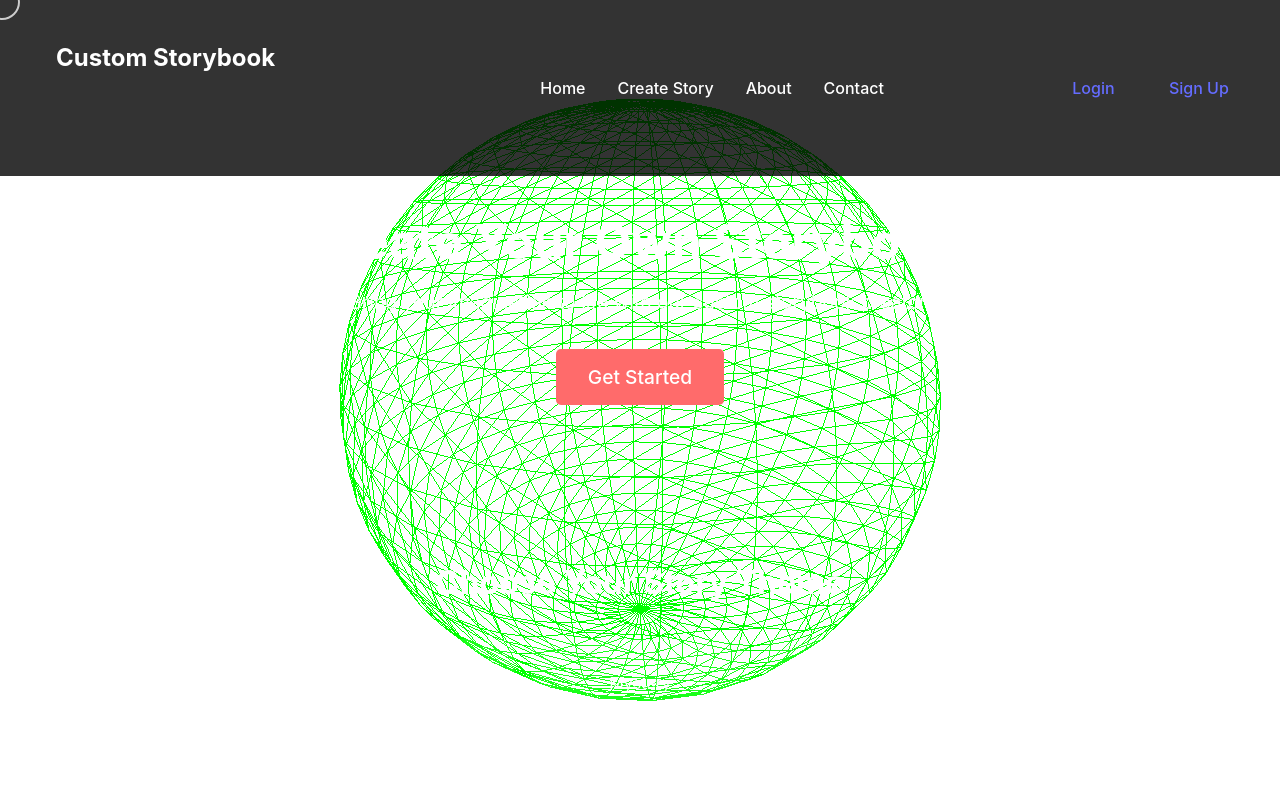
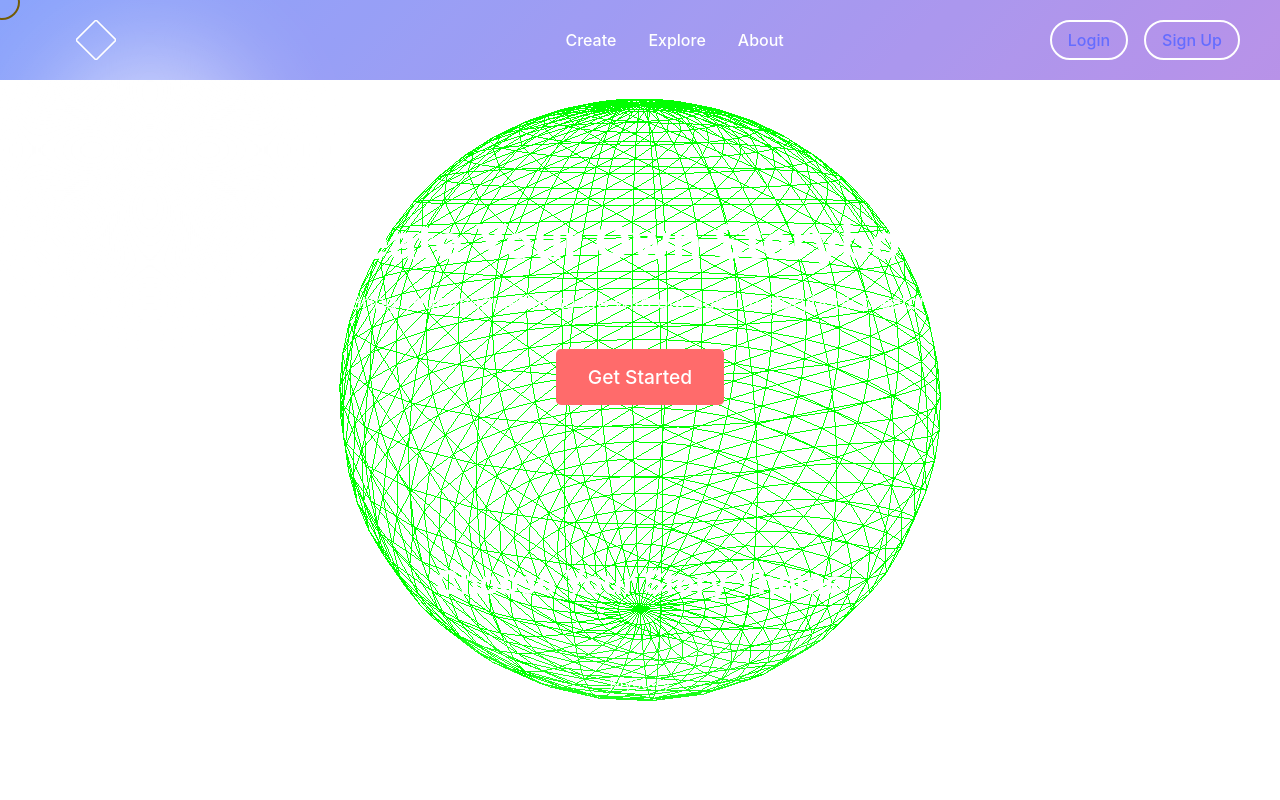
Before and after one commit to Neeraj7911/storybook-store-project, a React (Vite) app: page / in a window 1280 px wide. Shown: the top 800 px of the page. Built offline with nearby package versions, Linux system fonts and the light colour scheme; no server answers.

Commit message:
header changes

```diff
--- a/package.json
+++ b/package.json
@@ -14,6 +14,7 @@
     "framer-motion": "^12.0.6",
     "react": "^18.3.1",
     "react-dom": "^18.3.1",
+    "react-icons": "^5.4.0",
     "react-router-dom": "^7.1.4",
     "three": "^0.173.0"
   },
--- a/src/components/Header.css
+++ b/src/components/Header.css
@@ -1,41 +1,226 @@
 .header {
-  display: flex;
-  justify-content: space-between;
-  align-items: center;
-  padding: 1rem 2rem;
-  background-color: rgba(0, 0, 0, 0.8);
   position: fixed;
   top: 0;
   left: 0;
   right: 0;
   z-index: 1000;
+  height: 80px;
+  overflow: visible;
 }
 
-.logo a {
+.header-background {
+  position: absolute;
+  top: 0;
+  left: 0;
+  right: 0;
+  bottom: 0;
+  background: linear-gradient(135deg, #6e8efb, #a777e3);
+  opacity: 0.8;
+}
+
+.header-blob {
+  position: absolute;
+  width: 300px;
+  height: 300px;
+  background: radial-gradient(
+    circle,
+    rgba(255, 255, 255, 0.8) 0%,
+    rgba(255, 255, 255, 0) 70%
+  );
+  border-radius: 50%;
+  filter: blur(40px);
+  transition: transform 0.1s ease-out;
+}
+
+.header-content {
+  position: relative;
+  display: flex;
+  justify-content: space-between;
+  align-items: center;
+  max-width: 1200px;
+  margin: 0 auto;
+  height: 100%;
+  padding: 0 1rem;
+}
+
+.logo {
+  display: flex;
+  align-items: center;
+  text-decoration: none;
+  color: #fff;
+  font-weight: bold;
   font-size: 1.5rem;
-  font-weight: bold;
-  color: #fff;
-  text-decoration: none;
+  z-index: 1001;
+}
+
+.logo-svg {
+  width: 40px;
+  height: 40px;
+  margin-right: 10px;
+}
+
+.logo-path {
+  fill: none;
+  stroke: #fff;
+  stroke-width: 8;
+  stroke-dasharray: 800;
+  stroke-dashoffset: 800;
+  animation: draw-logo 2s forwards;
+}
+
+@keyframes draw-logo {
+  to {
+    stroke-dashoffset: 0;
+  }
+}
+
+.logo-text {
+  opacity: 0;
+  animation: fade-in 0.5s 1.5s forwards;
+}
+
+@keyframes fade-in {
+  to {
+    opacity: 1;
+  }
 }
 
 .nav ul {
   display: flex;
   list-style-type: none;
+  gap: 2rem;
+  padding-left: 0;
 }
 
-.nav li {
-  margin-left: 2rem;
-}
-
-.nav a {
+.nav-link {
   color: #fff;
   text-decoration: none;
   font-size: 1rem;
+  font-weight: 500;
+  position: relative;
+  padding: 0.5rem 0;
+}
+
+.nav-text {
+  position: relative;
+  z-index: 1;
+}
+
+.nav-highlight {
+  position: absolute;
+  bottom: 0;
+  left: 0;
+  width: 100%;
+  height: 2px;
+  background-color: #fff;
+  transform: scaleX(0);
+  transition: transform 0.3s ease-in-out;
+}
+
+.nav-link:hover .nav-highlight {
+  transform: scaleX(1);
+}
+
+.user-profile {
+  position: relative;
+  z-index: 1001;
+}
+
+.profile-trigger {
+  display: flex;
+  align-items: center;
+  cursor: pointer;
+  padding: 0.5rem;
+  border-radius: 25px;
+  transition: background-color 0.3s ease;
+}
+
+.profile-trigger:hover {
+  background-color: rgba(255, 255, 255, 0.1);
+}
+
+.profile-image {
+  width: 40px;
+  height: 40px;
+  border-radius: 50%;
+  margin-right: 0.5rem;
+  border: 2px solid #fff;
+  transition: all 0.3s ease-in-out;
+}
+
+.username {
+  font-size: 1rem;
+  font-weight: 500;
+  color: #fff;
+}
+
+.dropdown-menu {
+  position: absolute;
+  top: 100%;
+  right: 0;
+  background-color: #fff;
+  border-radius: 5px;
+  padding: 0.5rem;
+  min-width: 150px;
+  box-shadow: 0 4px 6px rgba(0, 0, 0, 0.1);
+  z-index: 1001;
+}
+
+.dropdown-menu a,
+.dropdown-menu button {
+  display: block;
+  width: 100%;
+  padding: 0.5rem;
+  text-align: left;
+  background: none;
+  border: none;
+  color: #333;
+  cursor: pointer;
+  transition: background-color 0.3s ease;
+  text-decoration: none;
+  font-size: 1rem;
+}
+
+.dropdown-menu a:hover,
+.dropdown-menu button:hover {
+  background-color: rgba(110, 142, 251, 0.1);
+}
+
+.auth-buttons {
+  display: flex;
+  gap: 1rem;
+  z-index: 1001;
+}
+
+.auth-buttons button {
+  background: none;
+  border: 2px solid #fff;
+  color: #fff;
+  cursor: pointer;
+  font-weight: 500;
+  transition: all 0.3s ease-in-out;
+  padding: 0.5rem 1rem;
+  border-radius: 25px;
+}
+
+.login-btn {
+  background-color: rgba(255, 255, 255, 0.2);
+}
+
+.signup-btn {
+  background-color: #fff;
+  color: #6e8efb;
+}
+
+.auth-buttons button:hover {
+  transform: translateY(-2px);
+  box-shadow: 0 4px 6px rgba(0, 0, 0, 0.1);
 }
 
 .menu-toggle {
   display: none;
   cursor: pointer;
+  z-index: 1001;
 }
 
 .hamburger {
@@ -77,84 +262,114 @@
 }
 
 @media (max-width: 768px) {
+  .header-content {
+    justify-content: center;
+  }
+
+  .logo {
+    position: absolute;
+    left: 50%;
+    transform: translateX(-50%);
+  }
+
+  .logo-text {
+    display: none;
+  }
+
   .nav {
     display: none;
+    position: fixed;
+    top: 80px;
+    left: 0;
+    right: 0;
+    bottom: 0;
+    background-color: rgba(110, 142, 251, 0.95);
+    padding: 1rem;
+    overflow-y: auto;
   }
 
   .nav.open {
     display: block;
-    position: absolute;
-    top: 100%;
-    left: 0;
-    right: 0;
-    background-color: rgba(0, 0, 0, 0.9);
   }
 
   .nav ul {
     flex-direction: column;
-    padding: 1rem;
+    gap: 1rem;
+    align-items: center;
   }
 
-  .nav li {
-    margin: 1rem 0;
+  .nav-link {
+    font-size: 1.2rem;
   }
 
   .menu-toggle {
     display: block;
+    position: absolute;
+    left: 1rem;
   }
-  .user-profile,
+
   .auth-buttons {
-    margin-right: 3rem;
+    position: absolute;
+    right: 1rem;
+  }
+
+  .auth-buttons button {
+    padding: 0.25rem 0.5rem;
+    font-size: 0.9rem;
+  }
+
+  .user-profile {
+    position: absolute;
+    right: 1rem;
+  }
+
+  .profile-trigger {
+    padding: 0.25rem;
+  }
+
+  .profile-image {
+    width: 32px;
+    height: 32px;
+    margin-right: 0;
+  }
+
+  .username {
+    display: none;
+  }
+
+  .dropdown-menu {
+    right: 0;
+    left: auto;
   }
 }
 
-.user-profile {
-  position: relative;
+@media (min-width: 769px) {
+  .header-content {
+    justify-content: space-between;
+    padding: 0 2rem;
   }
 
-.profile-image {
-  width: 40px;
-  height: 40px;
-  border-radius: 50%;
-  cursor: pointer;
+  .logo {
+    order: 1;
   }
 
-.dropdown-menu {
-  position: absolute;
-  top: 100%;
-  right: 0;
-  background-color: rgba(255, 255, 255, 0.1);
-  border-radius: 5px;
-  padding: 0.5rem;
-  min-width: 150px;
+  .nav {
+    order: 2;
+    flex-grow: 1;
+    display: flex;
+    justify-content: center;
   }
 
-.dropdown-menu a,
-.dropdown-menu button {
-  display: block;
-  width: 100%;
-  padding: 0.5rem;
-  text-align: left;
-  background: none;
-  border: none;
-  color: #fff;
-  cursor: pointer;
-  transition: background-color 0.3s ease;
+  .nav ul {
+    justify-content: center;
   }
 
-.dropdown-menu a:hover,
-.dropdown-menu button:hover {
-  background-color: rgba(255, 255, 255, 0.2);
+  .user-profile,
+  .auth-buttons {
+    order: 3;
   }
 
-.auth-buttons {
-  display: flex;
-  gap: 1rem;
+  .menu-toggle {
+    display: none;
   }
-
-.auth-buttons button {
-  background: none;
-  border: none;
-  color: #fff;
-  cursor: pointer;
 }
--- a/src/components/Header.jsx
+++ b/src/components/Header.jsx
@@ -1,7 +1,7 @@
-import { useState } from "react";
+import { useState, useEffect, useRef } from "react";
 import { Link } from "react-router-dom";
 import { motion, AnimatePresence } from "framer-motion";
-import { useAuth } from "../contexts/AuthContext.jsx";
+import { useAuth } from "../contexts/AuthContext";
 import { signOut } from "firebase/auth";
 import { auth } from "../firebase/config";
 import "./Header.css";
@@ -9,54 +9,115 @@ import "./Header.css";
 const Header = () => {
   const [isOpen, setIsOpen] = useState(false);
   const [showDropdown, setShowDropdown] = useState(false);
+  const [mousePosition, setMousePosition] = useState({ x: 0, y: 0 });
   const { user } = useAuth();
+  const dropdownRef = useRef(null);
+
+  useEffect(() => {
+    const handleMouseMove = (e) => {
+      setMousePosition({ x: e.clientX, y: e.clientY });
+    };
+
+    const handleClickOutside = (event) => {
+      if (dropdownRef.current && !dropdownRef.current.contains(event.target)) {
+        setShowDropdown(false);
+      }
+    };
+
+    window.addEventListener("mousemove", handleMouseMove);
+    document.addEventListener("mousedown", handleClickOutside);
+
+    return () => {
+      window.removeEventListener("mousemove", handleMouseMove);
+      document.removeEventListener("mousedown", handleClickOutside);
+    };
+  }, []);
 
   const toggleMenu = () => {
     setIsOpen(!isOpen);
+    setShowDropdown(false);
   };
 
-  const toggleDropdown = () => {
+  const toggleDropdown = (e) => {
+    e.stopPropagation();
     setShowDropdown(!showDropdown);
   };
 
   const handleLogout = async () => {
     try {
       await signOut(auth);
+      setShowDropdown(false);
+      setIsOpen(false);
     } catch (error) {
       console.error("Error signing out: ", error);
     }
   };
 
+  const getFirstName = (fullName) => {
+    return fullName ? fullName.split(" ")[0] : "User";
+  };
+
   return (
     <header className="header">
-      <div className="logo">
-        <Link to="/">Custom Storybook</Link>
+      <div className="header-background">
+        <div
+          className="header-blob"
+          style={{
+            transform: `translate(${mousePosition.x * 0.05}px, ${
+              mousePosition.y * 0.05
+            }px)`,
+          }}
+        ></div>
       </div>
+      <div className="header-content">
+        <div className="menu-toggle" onClick={toggleMenu}>
+          <div className={`hamburger ${isOpen ? "open" : ""}`}></div>
+        </div>
+        <Link to="/" className="logo">
+          <svg viewBox="0 0 200 200" className="logo-svg">
+            <path
+              d="M 100 0 L 0 100 L 100 200 L 200 100 Z"
+              className="logo-path"
+            />
+          </svg>
+          <span className="logo-text">StoryMaker</span>
+        </Link>
         <nav className={`nav ${isOpen ? "open" : ""}`}>
           <motion.ul>
-          <motion.li whileHover={{ scale: 1.1 }}>
-            <Link to="/">Home</Link>
+            {["Create", "Explore", "About"].map((item, index) => (
+              <motion.li
+                key={item}
+                initial={{ opacity: 0, y: -20 }}
+                animate={{ opacity: 1, y: 0 }}
+                transition={{ duration: 0.3, delay: index * 0.1 }}
+              >
+                <Link
+                  to={`/${item.toLowerCase()}`}
+                  className="nav-link"
+                  onClick={() => setIsOpen(false)}
+                >
+                  <span className="nav-text">{item}</span>
+                  <span className="nav-highlight"></span>
+                </Link>
               </motion.li>
-          <motion.li whileHover={{ scale: 1.1 }}>
-            <Link to="/create">Create Story</Link>
-          </motion.li>
-          <motion.li whileHover={{ scale: 1.1 }}>
-            <Link to="/about">About</Link>
-          </motion.li>
-          <motion.li whileHover={{ scale: 1.1 }}>
-            <Link to="/contact">Contact</Link>
-          </motion.li>
+            ))}
           </motion.ul>
         </nav>
         {user ? (
-        <div className="user-profile">
-          <motion.img
+          <div className="user-profile" ref={dropdownRef}>
+            <motion.div
+              className="profile-trigger"
+              onClick={toggleDropdown}
+              whileHover={{ scale: 1.05 }}
+              whileTap={{ scale: 0.95 }}
+            >
+              <img
                 src={user.photoURL || "/placeholder.svg"}
                 alt="User Profile"
                 className="profile-image"
-            onClick={toggleDropdown}
-            whileHover={{ scale: 1.1 }}
               />
+              <span className="username">{getFirstName(user.displayName)}</span>
+            </motion.div>
             <AnimatePresence>
               {showDropdown && (
                 <motion.div
@@ -65,8 +126,15 @@ const Header = () => {
                   animate={{ opacity: 1, y: 0 }}
                   exit={{ opacity: 0, y: -10 }}
                 >
-                <Link to="/profile">Profile</Link>
-                <Link to="/orders">Order Status</Link>
+                  <Link
+                    to="/profile"
+                    onClick={() => {
+                      setShowDropdown(false);
+                      setIsOpen(false);
+                    }}
+                  >
+                    Profile
+                  </Link>
                   <button onClick={handleLogout}>Logout</button>
                 </motion.div>
               )}
@@ -74,16 +142,26 @@ const Header = () => {
           </div>
         ) : (
           <div className="auth-buttons">
-          <motion.button whileHover={{ scale: 1.1 }}>
-            <Link to="/login">Login</Link>
+            <motion.button
+              whileHover={{ scale: 1.05 }}
+              whileTap={{ scale: 0.95 }}
+              className="login-btn"
+            >
+              <Link to="/login" onClick={() => setIsOpen(false)}>
+                Login
+              </Link>
             </motion.button>
-          <motion.button whileHover={{ scale: 1.1 }}>
-            <Link to="/signup">Sign Up</Link>
+            <motion.button
+              whileHover={{ scale: 1.05 }}
+              whileTap={{ scale: 0.95 }}
+              className="signup-btn"
+            >
+              <Link to="/signup" onClick={() => setIsOpen(false)}>
+                Sign Up
+              </Link>
             </motion.button>
           </div>
         )}
-      <div className="menu-toggle" onClick={toggleMenu}>
-        <div className={`hamburger ${isOpen ? "open" : ""}`}></div>
       </div>
     </header>
   );
```
Also changed, not shown: 1 other file (tests, documents, lock files or other folders). Lines whose indentation alone changed are shown as unchanged.
